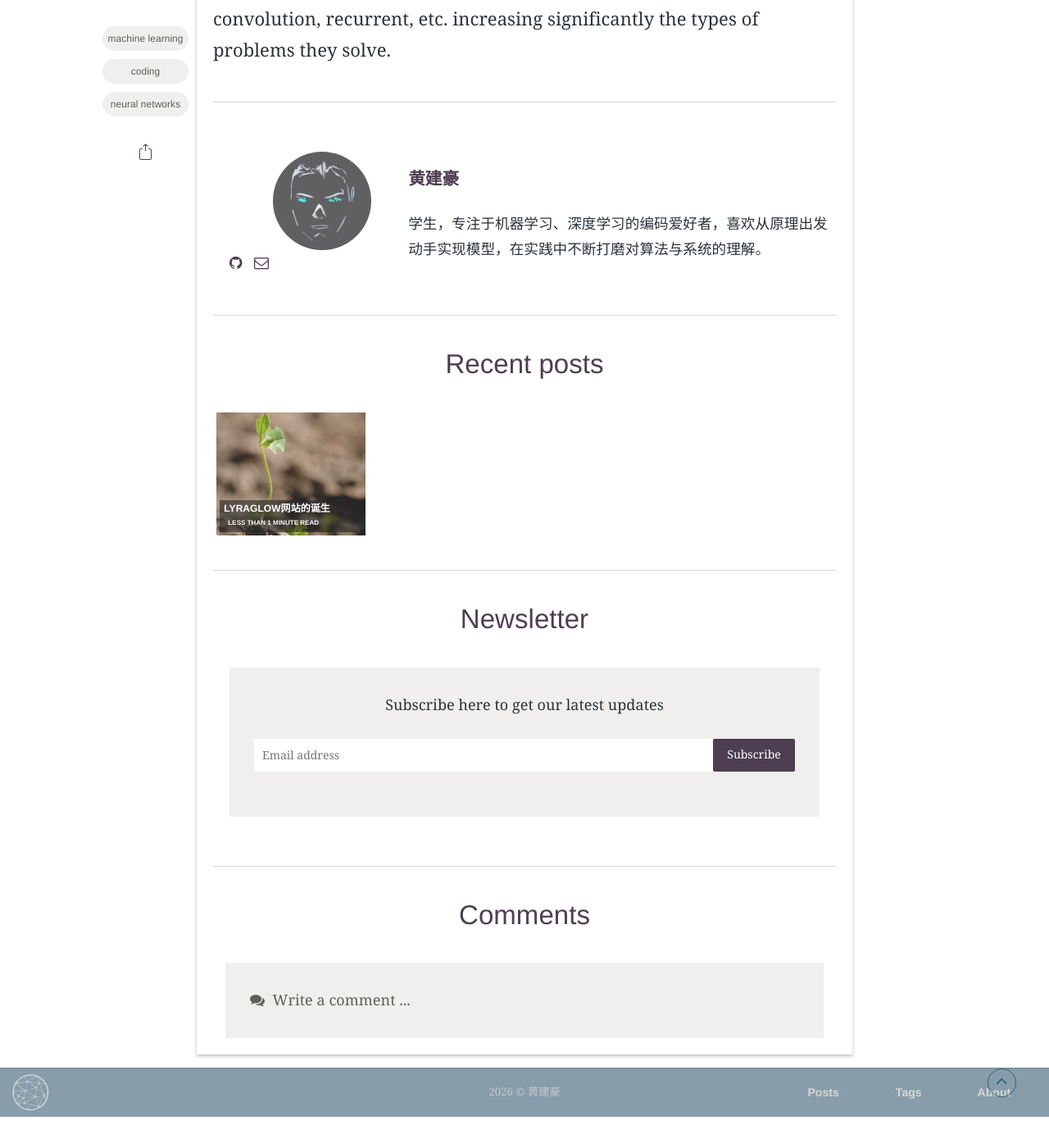
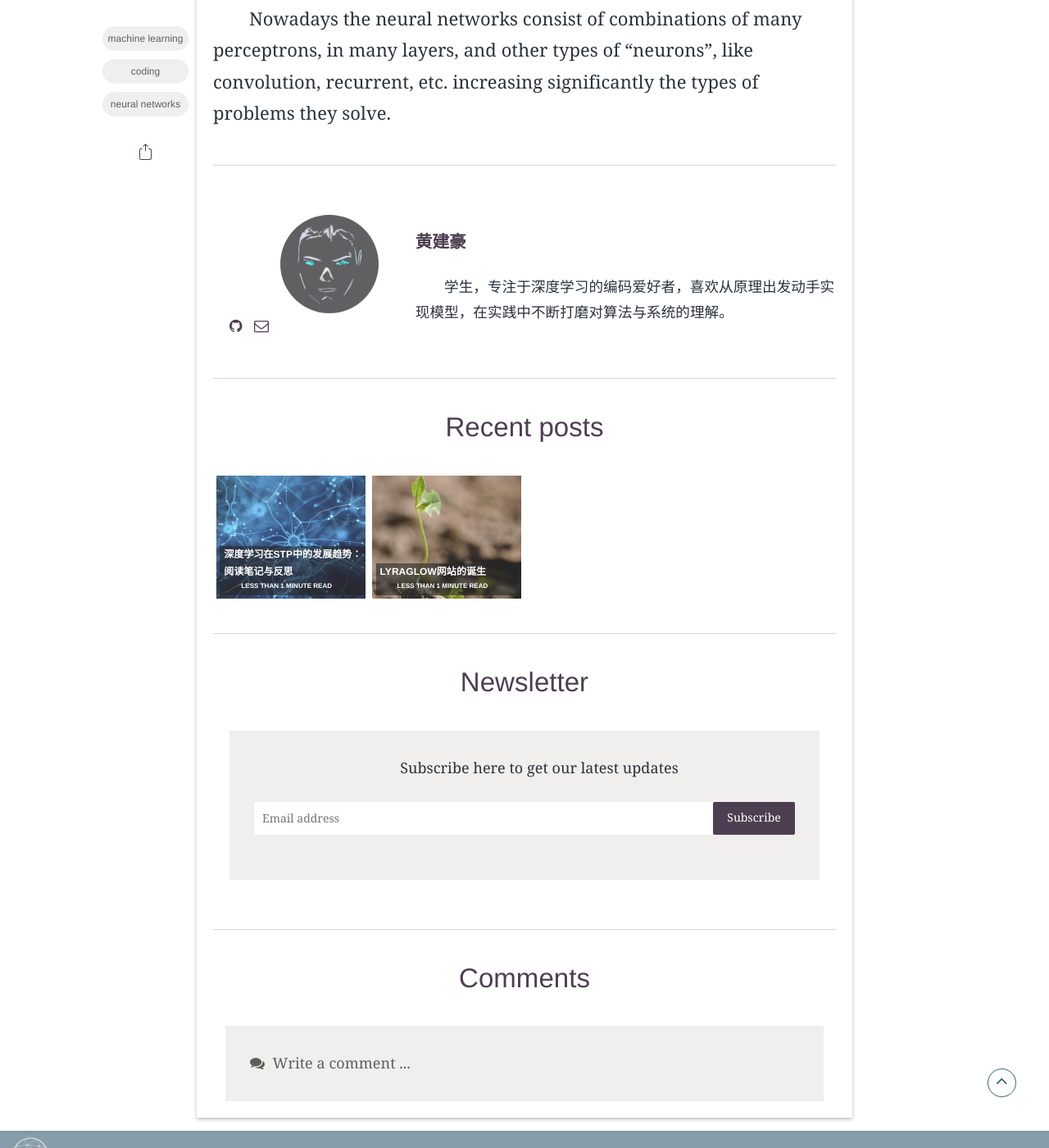
Before and after one commit to LyraGlow/LyraGlow.github.io, a Jekyll site: the page built from example_posts/2021-01-25-single-neuron-perceptron.markdown, in a window 1280 px wide and 1400 px high, scrolled down 6399 px. Shown: the whole window at 82% size. Built offline with Jekyll 4.4.1, drawn with Linux system fonts in a browser that asks for light colours; some web fonts are replaced; formulas are drawn with MathJax 3; comment, search, counter and statistics services are not loaded; before the commit the page ends 7761 px from its top, so only the background shows below that; part of the change alters nothing that is shown.

Commit message:
提交一篇关于深度学习在船舶轨迹预测领域应用的综述论文的阅读笔记

```diff
--- a/_config.yml
+++ b/_config.yml
@@ -1,5 +1,5 @@
 # Site settings
-title: 终身学习
+title: LyraGlow
 description: '分享我的技术探索与生活感悟' # this means to ignore newlines until "baseurl:"
 permalink: ':title:output_ext'
 baseurl: "" # the subpath of your site, e.g. /blog
@@ -26,7 +26,7 @@ highlight_theme: syntax-base16.monokai.dark # select a dark theme for the code h
 # Author settings
 author: 黄建豪 # add your name
 author-pic: Myself_Neon_grey.jpg
-about-author: 学生，专注于机器学习、深度学习的编码爱好者，喜欢从原理出发动手实现模型，在实践中不断打磨对算法与系统的理解。
+about-author: 学生，专注于深度学习的编码爱好者，喜欢从原理出发动手实现模型，在实践中不断打磨对算法与系统的理解。
 
 # Contact links
 email: 2181989949@qq.com # Add your Email address
--- /dev/null
+++ b/_posts/2026-03-02-shenduxuexi.md
@@ -0,0 +1,162 @@
+---
+layout: post
+read_time: true
+show_date: true
+title:  深度学习在STP中的发展趋势：阅读笔记与反思
+date:   2026-03-02 20:33:20 +0800
+description: 没有什么是比精读一篇深度学习在船舶轨迹预测领域应用方法综述更容易了解这个领域的。
+img: posts/20260302/1.jpg
+tags: [Technolegy, Paper]
+author: 黄建豪
+mathjax: yes
+---
+## 摘要
+本文主要记录阅读论文[Ship trajectory prediction based on machine learning and deep learning: A systematic review and methods analysis(基于机器学习和深度学习的船舶航迹预测系统综述与方法分析)](https://www.sciencedirect.com/science/article/pii/S0952197623012460?via%3Dihub)的阅读体会，**着重提取深度学习在2019至2023年在此领域的发展方向**，后续将基于此，阅读近三年的相关文献，梳理出如今的大概发展方向，为后续研究铺垫。同时也方便后续查阅，以免需要重新阅读。
+阅读方法：首先拆解全文的各节内容，标注重点章节；然后对全文内容提出自己看法。
+## 一 内容粗读
+全文一共有5个章节，分别为1.介绍、2.详情回顾、**3.系统性分析比较**、**4.轨迹预测方法**、**5.不同船舶轨迹预测方法比较。**
+### 1.1 介绍
+介绍的内容重要的不多，但是其中作者提出了4个问题。分别是：
+
+*1：目前海上运输中经典和先进的轨迹预测方法有哪些？*
+
+*2：这些轨迹预测方法的适用性和特点是什么？*
+
+*3：每种预测方法在什么情况下最适合？*
+
+*4：影响每种方法应用的主要困难有哪些解决方案？*
+
+这4个问题将会贯穿全文，同时告诉我们阅读时重点关注的对象，也就是分析每一种方法的特点和适用场景，以及它的局限性。不过我们应该重点关注它为什么会有局限性，解决这些局限性的方案是解决了导致局限性的因素还是避开了原本的不利因素。
+### 1.2 详情回顾
+这一节主要陈述了作者获取数据的方法以及对2000-2023年相关论文的分类总结。除去希望自己写一篇综述的人可以详细看看外，这部分对我们的价值有限，不过有个趋势可以了解，那就是自从2019年开始，深度学习在这个领域的应用开始爆发式增长，在2023年已经成为当时的主流（并不意味着深度学习方法一定比其他方法要好,只是更流行）。
+### 1.3 系统性比较分析
+这一节开始进入论文的精华部分，因此我将开始采用小标题详细说明重要内容。
+#### 1.3.1 船舶轨迹预测的内容
+所谓船舶轨迹预测（STP 下同），就是利用船舶历史轨迹（包括位置、对地航向、对地航速）与自然环境信息（风浪流等），通过机器学习、深度学习或其他相关技术来预测船舶的未来轨迹（轨迹定义同上）。因此，STP的输入特征与输出结果在维度上高度协同。
+STP分为两类，一类是短期预测，一类是长期预测。短期预测一般只预测到几秒至几分钟之后，可以服务于实时性较强的场景，如船舶避碰；而长期预测则可以预测几小时之后的路径，由于其时间跨度太大，因此输入的特征会相应增多来确保预测的准确性（如增加目标特征等），长期预测可以服务于海上交通规划与船舶管理等领域。
+#### 1.3.2 基于深度学习方法的轨迹预测
+让我们专注于今天的重点，深度学习方法来了。为了解决人工神经网络（ANN）所拥有的梯度消失和梯度爆炸缺点，人们引入了深度学习相关的方法进行轨迹预测。下表是ANN与DL（深度学习）相关对比：
+
+|特点|ANN|DL|
+|:----:|:----:|:----:|
+|层数|1~2层隐藏层|上百隐藏层|
+|特征工程|依赖人工处理|自动从原始数据提取|
+|数据量|中小规模|大规模大数据|
+|能力|有限|可以解决复杂问题|
+
+最开始应用的是LSTM（长短期记忆网络）与Bi-LSTM（双向长短期记忆网络）。LSTM采用三道门机制（遗忘门，输入门，输出门）处理数据，当数据输入时，由输入数据决定是否遗忘当前存储的部分记忆，并基于当前记忆进行输出。传统LSTM模型的预测是单向的，只能从数据序列的前面走向后面，虽然能预测出符合逻辑的内容，但是准确性不是很高。基于提高准确性的意愿，人们发明了Bi-LSTM，它不单单利用当前序列之前的序列信息，而且会结合之后的信息对当下进行预测，因此它的准确率会高得多。
+
+然而，LSTM存在模型复杂和不能完全捕捉有效信息的问题，Bi-LSTM虽然克服了这个问题（原文内容*However, the model of LSTM is complex and cannot totally capture effective information, while the Bi-LSTM model can overcome this disadvantage but cannot fully extract the beginning features of long sequences.*），但同时失去了完全提取起始特征的能力。于是人们又想出了新的方法，也就是后来的GRU、Bi-GRU、Seq2Seq。本篇论文的作者将上述五个方法当作对未来模型判断的基准，因此应当首先复现。
+
+不难发现，上述5种方法都是基于RNN（循环神经网络）进行改进的。然而，早在2023年，其他的深度学习框架如STGCN和Transformer就普及开来，并取得了不错的成果。这可能代表着未来的研究趋势，需要进一步阅读近些年的论文来判断。同时，论文作者通过比较发现，在当时情况下，很少有人将实时环境信息融入模型之中，并认为这可能是一个潜在方向。下表是2023年以前的特征组合即对应的论文数量。
+
+|Features|The number of literature|Features|The number of literature|Short/longterm prediction|The number of literature|
+|:----:|:----:|:----:|:----:|:----:|:----:|
+|Position|17|Position and COG|0|Short-term|64|
+|Position and SOG|2|Position, SOG and COG| 52|Long-term|11|
+
+### 1.4 轨迹预测方法
+本节是对上一节内容的延伸，将系统介绍8种深度学习方法，分别是RNN中的标准RNN，加上上一小节的7个模型。此处只是粗略介绍，在后续将会对这8种模型进行复现。
+#### 1.4.1 RNN各个模型优缺点如下表：
+
+|模型|优点|缺点|
+|:----:|:----:|:----:|
+|标准RNN|结构最简单，计算开销极小，适合处理极短的序列|长序列上容易出现梯度消失或爆炸,难以记忆长距离的信息|
+|LSTM|解决了标准RNN的梯度分散问题，保留捕获长期依赖关系的能力，适应于不同长度的船舶轨迹|模型复杂,参数较多，训练速度相对较慢，对算力要求较高|
+|GRU|同样解决了梯度问题，模型更简单，在处理短期预测方面更有优势|参数略少于 LSTM，在处理极其复杂的超长序列时，拟合能力偶尔略逊于 LSTM|
+|Seq2Seq|能够处理输入和输出长度不相等的序列（多对多），适合多步轨迹预测或翻译任务|编码器容易丢失长输入序列的细节（通常需要引入 Attention 机制来弥补）|
+|Bi-LSTM|能够同时利用过去和未来的双向信息，特征提取能力比单向 LSTM 更全面|无法进行实时流式预测（需要等待完整序列输入）；计算量比单向 LSTM 翻倍|
+|Bi-GRU|结合了双向信息提取和 GRU 的简洁性，在中小规模数据集上性能与效率平衡得极好|同样不具备实时预测性；在数据量极大时，表达能力上限可能受限|
+
+*下图是论文中对三种RNN的原理描述图*
+
+<center><img src="./assets/img/posts/20260302/4.png"></center>
+
+*下图来自网络，是LSTM与Bi-LSTM更详细的原理图*
+
+<center><img src="./assets/img/posts/20260302/2.png"></center>
+
+---
+
+<center><img src="./assets/img/posts/20260302/3.jpg"></center>
+
+虽然现在看不懂，但是相信在后续相继复现的时候再回来看看会有不一样的感悟。
+
+#### 1.4.2 STGCN模型：
+图卷积神经网络（STGCN）擅长处理时空数据，捕捉历史轨迹信息里的时空依赖关系，提供精确的未来轨迹预测。准确来说，首先对船舶的轨迹数据进行数学建模，构成一个图结构，图的节点对应轨迹特征，图的边对应特征间的时空关系；接着利用STGCN对这个图进行卷积操作，将图集成到网络之中。采用监督学习的方式训练网络，从而达到对未来轨迹的精确预测。
+#### 1.4.3 Transformer模型:
+相较于先前的所有模型，Transformer有一个最大的特点，也就是采用了注意力机制。本文只是介绍性的，因此不会过度纠结其中的数学公式原理，只采用比喻来说明注意力机制：
+
+*我准备在图书馆寻找一本与苹果公司有关的书（要求 Query），先前RNN的处理逻辑是从头开始，将每本书的内容（Value）看一遍，但是这种方法很难理解《苹果种植手册》和《苹果公司创业指南》的区别，并且容易出现读了后面忘了前面的情况（遗忘机制）。Transformer提出的注意力机制首先通过要求（Query）与标题（Key）的匹配，发现《苹果种植手册》与要求的匹配只有5%，而《苹果公司创业指南》有95%，便接着将95%的精力用来阅读符合要求的具体内容（Value），而只用5%来避免错漏。*
+
+从上述例子不难看出，Transformer架构在处理大规模超长序列数据的表现理应是高于传统RNN的。
+#### 1.4.4 RNN，STGCN与Transformer对比
+
+||RNN|STGCN|Transformer|
+|:----:|:----:|:----:|:----:|
+|核心逻辑|链式传递：通过隐藏状态随时间步逐点传递信息|拓扑建模：将轨迹视为图中节点，通过邻接矩阵捕捉空间挤压/联动关系|全局注意力：打破顺序限制，计算序列中任意两点间的关联权重|
+|优点|时序直觉强：最符合物理世界“先来后到”的逻辑 <p> 小样本友好：在数据量较小时比后两者更容易收敛且稳健|空间感知力极佳：能捕捉到船舶在航道、港口等特定空间的相互干扰 <p> 多源特征融合：方便加入环境因素（风浪、流速）|高度并行化：训练速度不随序列变长而线性堆叠 <p> 长程建模：不存在“遗忘”问题，能挖掘极长时间跨度的规律|
+|缺点|必须串行计算，无法充分利用 GPU 并行能力 <p> 所有历史必须挤在一个固定长度的向量里，长序列易丢细节|构图门槛高，需要大量工程经验，调优困难 <p> 涉及复杂图卷积操作,计算复杂度极高|显存开销大（计算复杂度随长度呈 $O(n^2)$ 增长） <p> 在小规模轨迹数据集上容易过拟合|
+
+#### 1.4.5 模型结果的评价标准
+模型结果的评价标准一直是一个很重要的环节，它能量化自己的模型是否比别人优秀，并为参数优化提供方向。但是由于如今AI的迅速发展，它的评价标准一直在变化。就我所知，有人提出了模型智能与否并不是看它的正确率，而是看在极其有限的先验条件下，模型能否作出赶上甚至超过人类的判断。当然这个评价标准对如今的深度学习模型极度不友好，因为深度学习的基础之一就是要在大数据集上训练，所以提出这个评价标准的人称现在的深度学习模型是技能型（Skill）而不是智能型（Intelligence）。不过在2023年，应该还没有人提出过这个标准，因此当年判断轨迹预测深度学习模型优秀与否看的还是准确率。
+论文中记载了两类评价标准，一种是基于误差的：
+
+*基于误差标准*
+
+<center><img src="./assets/img/posts/20260302/5.png"></center>
+
+以上方法都在2022年被引用，其中$P_终$表示最终位置。下面是另一种基于轨迹相似度的评价标准：
+
+*基于轨迹相似度*
+
+<center><img src="./assets/img/posts/20260302/6.png"></center>
+
+由于基于轨迹相似度的公式比较复杂，因此我简要说明。
+
+*假设有P，Q两条轨迹，分别有$n_1,n_2$个点，FD算法的逻辑是查找每一种可能的路径序列中相差最大的距离，这些距离的最小值就是评价的结果。比如P一共有两个点（1，10），Q同样有两个点（2，5），其中数值只代表数轴上的点方便计算距离，一共有三种方法，$\sigma_1$是$P_1->P_2$，$Q_1->Q_2$，走第一步产生两个距离1和8，第二步产生一个距离5，因此$\sigma_1$最终最大距离有8；$\sigma_2$是$Q_1->Q_2$，$P_1->P_2$，同样第一步产生两个距离1和4，第二步产生1个距离5，因此$\sigma_2$最终最大距离有5。$\sigma_3$是两个同时到达，因此只计算$\lvert 10-5\rvert$和开始距离，即距离为5和1。而FD标准选择最优的路径，也就是产生距离最小的路径，所以最终结果为5。*
+
+*而Hausdorff的标准与之不同，它并不关心有多少个序列，而是关心点与临近点之间距离的最大值。同样用上面的例子，H算法先从$P_1$开始搜索，发现$Q_1$是它的临近点，获得一个距离1，第二搜索$P_2$，发现$Q_2$是它的临近点，获得第二个距离5。接着从$Q_1$开始搜索，发现$P_1$是它的临近点，获得一个距离1，第二搜索$Q_2$，同样发现$P_1$是它的临近点，获得距离4。这四个距离中的最大距离5就是Hausdorff距离。*
+
+*DTW算法公式与FD非常相似，但是思想完全不同，它是期望寻找到所有序列中误差最小的那一个。依旧用老例子，两个序列在FD算法中已经分析过了，这里便直接计算两个序列的误差，$\sigma_1$的是1+8+5=14，而$\sigma_2$的是1+4+5=10，$\sigma_3$是5+1=6，因此选择最小的那个距离作为DTW距离，也就是6。*
+
+同时，计算序列有一个简便的方法，可以将点间距离写成表格形式，从左上角画一条链接到右下角的线就是一条序列，要求只能向右，下和右下移动。
+
+||$P_1$|$P_2$|
+|:--:|:--:|:--:|
+|$Q_1$|1|8|
+|$Q_2$|4|5|
+
+可以发现，同样只有三条路径。这与上面是等价的。
+
+### 1.5 展望未来
+
+论文中，作者提出了几个关于STP未来发展的建议。
+
+**1.考虑对各种意图进行建模，确切来说，是融合船舶的操作指令，比如对舵的操控，对推进器的操控等，以及融合轨迹附近其他船舶的操作行为。**
+
+**2.对一个范围内的所有船舶意图进行建模，定量考虑周围船舶的影响。**
+
+**3.解决机器学习和深度学习的黑箱问题**
+
+**4.融合多种预测方法，包括运动特征预测，机器学习和深度学习**
+
+**5.融合多源信息模型进行预测**
+
+## 二 观后看法
+
+### 2.1 对于开头作者提出的四个问题的解答
+
+对于第一问：现在研究的方法有基于运动学特征的，有机器学习，有深度学习，本人重点关注深度学习的8种模型，分别是RNN相关的6种和STGCN、Transformer。
+
+对于后面三问，相关的内容我已经在第一节做了说明，这些说明是源于论文作者的总结。但是原文作者有一点没有做好，那就是对这些模型的说明如同雾里看花一样，只有定性描述，没有定量的数学语言和详细的模型说明，导致在知道这些模型原理和实现方法的人看来总结得很到位，但是在一个本不了解的人看来依旧是不知甚解。后续我会通过学习这些模型，首先掌握RNN相关的模型，接着通过阅读近三年RNN及其变体在此领域的应用和发现相关论文，掌握其新的动态。在一年半之后，我会再次涉猎Transformer和STGCN相关架构。后续学习将会继续发送在Technology和Learning标签下。
+
+### 2.2 本人在阅读时产生的问题
+
+*1.Bi-LSTM利用过去与未来信息对当下进行预测，这在理解词语词义很有用，因为在我知道上下文的前提下对当前词语的意思判断肯定更准确。但是对于正在航行的船舶，Bi-LSTM是怎么获得未来信息呢？*
+
+*2.为什么Bi-LSTM在使用了两个LSTM模型的前提下，原文作者会说它的复杂度比LSTM更低呢?*
+
+*3.我们到底能否解决深度学习的黑箱问题？笛卡尔曾经妄图用函数表示世界的运行规律，最终他自己也没能完成。真实世界的变量很多，我们对模型的层数和参数设计都是基于工程经验的，我们不确定这个模型所代表的“正确”是否是真实的规律，那么基于模型去思考的背后的规律也似乎没有道理。我们使用模型只是在它构造的看起来合理的函数中输入变量，输出结果，而结果和输入完全相同的两个模型所使用的函数可能完全不同。这看起来似乎是无解的问题。*
+
+*4.现在是否存在如同AIS一样记录船舶航行过程中的其他信息的系统呢？如果不存在，模型的训练就无从谈起，我们只能将融合环境信息寄希望于手写控制逻辑，但是这不是一个稳定的方法，因为人类的逻辑在真实世界中会充满bug，如果没有模型的自我学习机制，而是采用逻辑控制，无人行驶将会变得非常危险。*
--- a/assets/css/main.css
+++ b/assets/css/main.css
@@ -2136,3 +2136,8 @@ a.read-more:hover {
     .page__hero-caption{color:#000 !important;background:white !important;opacity:1}
     .page__hero-caption a{color:#000 !important}
     .masthead,.toc,.page__share,.page__related,.pagination,.ads,.page__footer,.page__comments-form,.author__avatar,.author__content,.author__urls-wrapper,.nav__list,.sidebar,.adsbygoogle{display:none !important;height:1px !important}}
+
+/* ===== Article Paragraph Indent ===== */
+.page-content p {
+    text-indent: 2em;
+}
```
Also changed, not shown: assets/img/posts/20260302/1.jpg (added), assets/img/posts/20260302/2.png (added), assets/img/posts/20260302/3.jpg (added), assets/img/posts/20260302/4.png (added), assets/img/posts/20260302/5.png (added), assets/img/posts/20260302/6.png (added).
